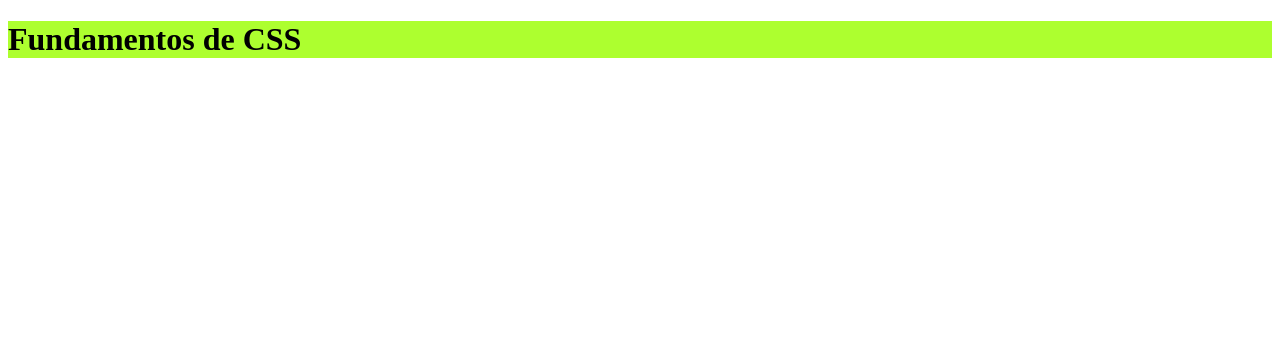
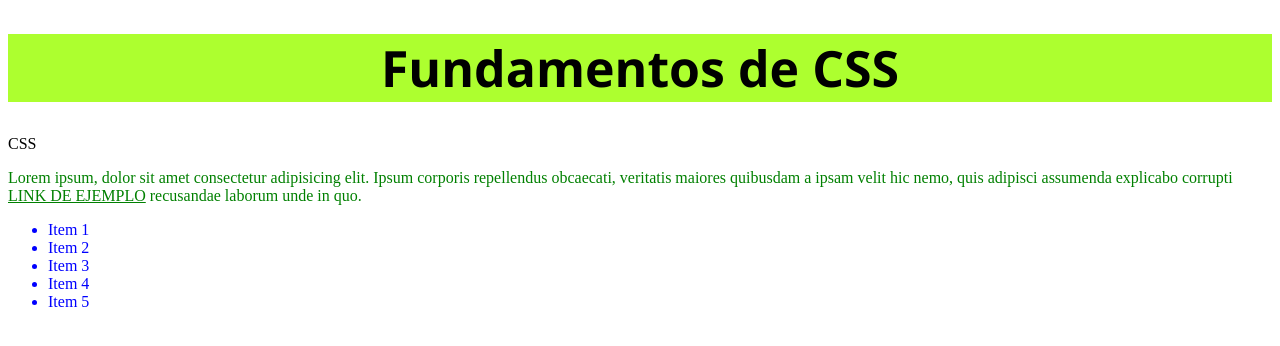
Before and after one commit to CxrlosMX/introduction-to-CSS, a plain HTML site: page 3-Como funciona css/index.html in a window 1280 px wide. Drawn offline with Linux system fonts and the light colour scheme.

Commit message:
Herencia en CSS

```diff
--- a/3-Como funciona css/css/styles.css
+++ b/3-Como funciona css/css/styles.css
@@ -2,7 +2,7 @@
     Especificidad -> Establece cómo de específico es un selector para saber qué estilo aplicar.
     El calculo se realiza con la siguiente fórmula o valores:
     -
-    Cascada
+    Cascada ->Funciona simpre que la especifidad sobre el elemento sea la mism
     Herencia
 */
 
@@ -40,6 +40,32 @@ h1#title {
 } */
 
 /* ¿Como evito que suceda lo anterior, esta claro, siempre debemos utilizar clases? */
+
+
+/* Herencia -> Es la capacidad que tienen algunos elementos de hehredar algunas propiedades de sus elementos contenedores (padres,abuelos, etc)*/
+
 .title{
-    background-color:greenyellow;
+  background-color:greenyellow;
+  color: black;
+  font-size: 50px;
+  font-family: 'Segoe UI', Tahoma, Geneva, Verdana, sans-serif;
+  text-align: center;
 }
+.text{
+  /* Los enlaces no heredan propiedades de su padre */
+  color: green;
+}
+.link{
+  /* Para trabajar con la herencia y forzar para que una etiqueta herede las propiedades de la etiqueta padre usamos:  inherit*/
+  color:inherit;
+}
+
+
+.list{
+  color: blue;
+}
+
+/* ¿Que sucede si no quiero que alguna de las etiquetas hijas herede los estilos etc de la etiqueta padre? Utilizamos la palabra "initial"*/
+.link-item-extra{
+  color: initial;
+}
--- a/3-Como funciona css/index.html
+++ b/3-Como funciona css/index.html
@@ -1,5 +1,6 @@
 <!DOCTYPE html>
 <html lang="en">
+
 <head>
     <meta charset="UTF-8">
     <meta http-equiv="X-UA-Compatible" content="IE=edge">
@@ -7,8 +8,24 @@
     <link rel="stylesheet" href="css/styles.css">
     <title>Fundamentos de CSS</title>
 </head>
+
 <body>
-    <h1 id="title" class="title">Fundamentos de CSS</h1>
+    <!--Podemos ver aqui un claro ejemplo de herencia, vemos como el H1 le pasa sus propiedades a la etiqueta span-->
+    <h1 id="title" class="title">Fundamentos de <span>CSS</span></h1>
+    <!--span-->
+    <span>CSS</span>
 
+    <p class="text">Lorem ipsum, dolor sit amet consectetur adipisicing elit. Ipsum corporis repellendus obcaecati,
+        veritatis maiores quibusdam a ipsam velit hic nemo, quis adipisci assumenda explicabo corrupti <a href="#"
+            class="link">LINK DE EJEMPLO</a> recusandae laborum unde in quo.</p>
+
+    <ul class="list">
+        <li class="list-item">Item 1</li>
+        <li class="list-item">Item 2</li>
+        <li class="list-item">Item 3</li>
+        <li class="list-item">Item 4</li>
+        <li class="list-item-extra">Item 5</li>
+    </ul>
 </body>
+
 </html>
```
